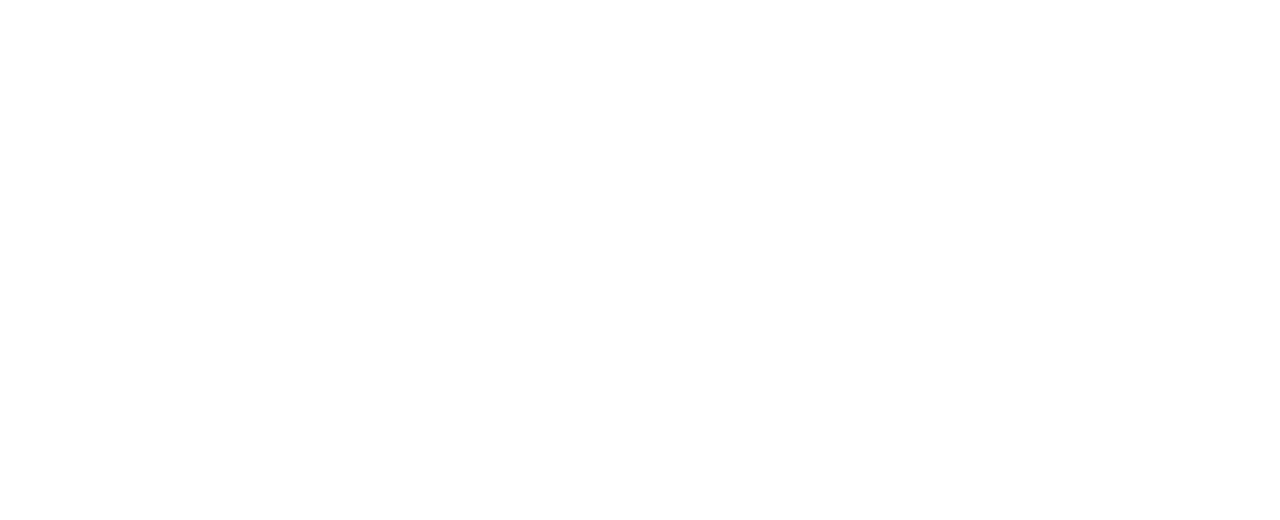
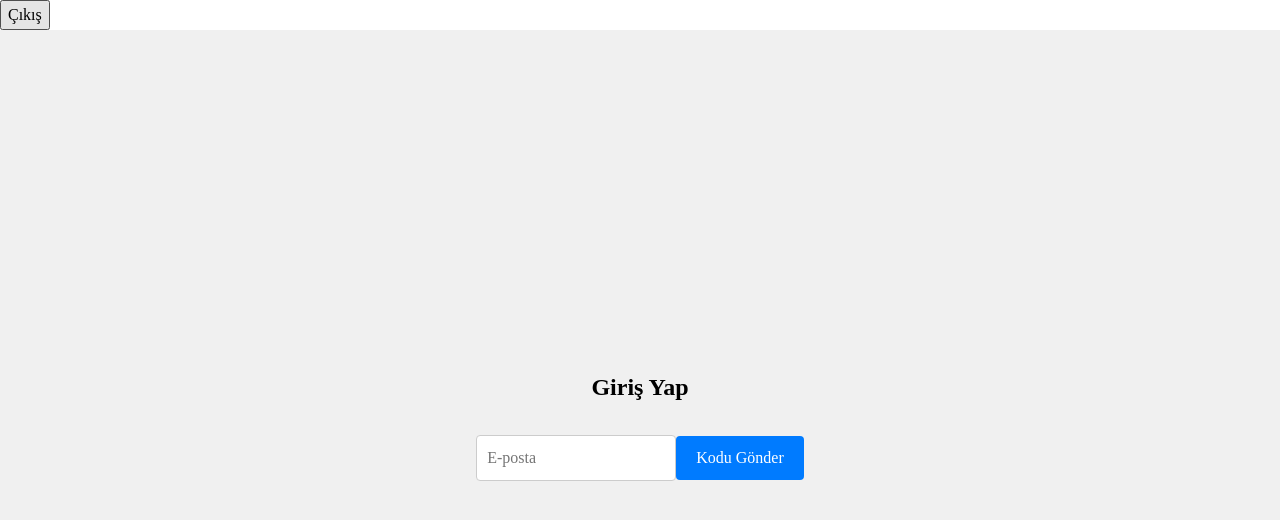
Before and after one commit to MrDemirtas/supabase-kanban, a React (Vite) app: page / in a window 1280 px wide. Shown: the top 520 px of the page. Built offline with nearby package versions, Linux system fonts and the light colour scheme.

Commit message:
kullanıcı girişi yapıldı

```diff
--- a/package.json
+++ b/package.json
@@ -10,6 +10,7 @@
     "preview": "vite preview"
   },
   "dependencies": {
+    "@supabase/supabase-js": "^2.49.1",
     "react": "^18.3.1",
     "react-dom": "^18.3.1"
   },
--- a/src/App.jsx
+++ b/src/App.jsx
@@ -1,6 +1,57 @@
+import { createContext, useEffect, useState } from "react";
+
+import Login from "./components/Login";
+import { supabase } from "../supabaseClient";
+
 const App = () => {
+  const [user, setUser] = useState(null);
+
+  useEffect(() => {
+    const { data } = supabase.auth.onAuthStateChange((event, session) => {
+      if (event === "INITIAL_SESSION") {
+        // handle initial session
+      } else if (event === "SIGNED_IN") {
+        const userCheck = async () => {
+          const { data, error } = await supabase
+            .from("users")
+            .select("name")
+            .eq("id", session.user.id)
+            .single();
+          if (data.length === 0) {
+            const name = prompt("YENİ KAYIT!\n\nAdınızı girin:");
+            const { data, error } = await supabase
+              .from("users")
+              .insert({ id: session.user.id, name })
+              .select("name")
+              .eq("id", session.user.id)
+              .single();
+            setUser(data.name);
+          } else {
+            setUser(data.name);
+          }
+        };
+        userCheck();
+      } else if (event === "SIGNED_OUT") {
+        setUser(null);
+        // handle sign out event
+      } else if (event === "PASSWORD_RECOVERY") {
+        // handle password recovery event
+      } else if (event === "TOKEN_REFRESHED") {
+        // handle token refreshed event
+      } else if (event === "USER_UPDATED") {
+        // handle user updated event
+      }
+    });
+
+    return () => {
+      data.subscription.unsubscribe();
+    };
+  }, []);
+
   return (
     <>
+      <button onClick={() => supabase.auth.signOut()}>Çıkış {user}</button>
+      <Login />
     </>
   );
 };
--- /dev/null
+++ b/src/components/Login.css
@@ -0,0 +1,33 @@
+.login-container {
+  display: flex;
+  flex-direction: column;
+  align-items: center;
+  justify-content: center;
+  height: 100vh;
+  background-color: #f0f0f0;
+}
+
+.login-container h2 {
+  margin-bottom: 20px;
+}
+
+.login-container input {
+  padding: 10px;
+  margin: 10px 0;
+  width: 200px;
+  border: 1px solid #ccc;
+  border-radius: 4px;
+}
+
+.login-container button {
+  padding: 10px 20px;
+  background-color: #007bff;
+  color: white;
+  border: none;
+  border-radius: 4px;
+  cursor: pointer;
+}
+
+.login-container button:hover {
+  background-color: #0056b3;
+}
--- /dev/null
+++ b/src/components/Login.jsx
@@ -0,0 +1,56 @@
+import "./Login.css";
+
+import { supabase } from "../../supabaseClient";
+import { useState } from "react";
+
+const Login = () => {
+  const [email, setEmail] = useState("");
+  const [code, setCode] = useState("");
+  const [isCodeSent, setIsCodeSent] = useState(false);
+
+  const handleSendCode = async () => {
+    const { data, error } = await supabase.auth.signInWithOtp({
+      email,
+    });
+    console.log(data, error);
+    setIsCodeSent(true);
+  };
+
+  const handleLogin = async () => {
+    const { data, error } = await supabase.auth.verifyOtp({
+      email,
+      token: code,
+      type: "email",
+    });
+    console.log(data, error);
+  };
+
+  return (
+    <div className="login-container">
+      <h2>Giriş Yap</h2>
+      {!isCodeSent ? (
+        <div>
+          <input
+            type="email"
+            placeholder="E-posta"
+            value={email}
+            onChange={(e) => setEmail(e.target.value)}
+          />
+          <button onClick={handleSendCode}>Kodu Gönder</button>
+        </div>
+      ) : (
+        <div>
+          <input
+            type="text"
+            placeholder="Kod"
+            value={code}
+            onChange={(e) => setCode(e.target.value)}
+          />
+          <button onClick={handleLogin}>Giriş Yap</button>
+        </div>
+      )}
+    </div>
+  );
+};
+
+export default Login;
--- a/src/main.jsx
+++ b/src/main.jsx
@@ -1,4 +1,5 @@
 import "./reset.css";
+import "./App.css";
 
 import App from "./App.jsx";
 import { createRoot } from "react-dom/client";
--- /dev/null
+++ b/supabaseClient.js
@@ -0,0 +1,6 @@
+import { createClient } from '@supabase/supabase-js'
+
+export const supabase = createClient(
+  "https://gbvcdneeasdbqxetkcov.supabase.co",
+  "eyJhbGciOiJIUzI1NiIsInR5cCI6IkpXVCJ9.eyJpc3MiOiJzdXBhYmFzZSIsInJlZiI6ImdidmNkbmVlYXNkYnF4ZXRrY292Iiwicm9sZSI6ImFub24iLCJpYXQiOjE3NDA3Mzg5NzAsImV4cCI6MjA1NjMxNDk3MH0.J1vIrlWgvzWo5WhPz2KzYtRdYRXYyOusPdIRQBP6_wI"
+)
```
Also changed, not shown: src/App.css (added), 1 other file (tests, documents, lock files or other folders).
